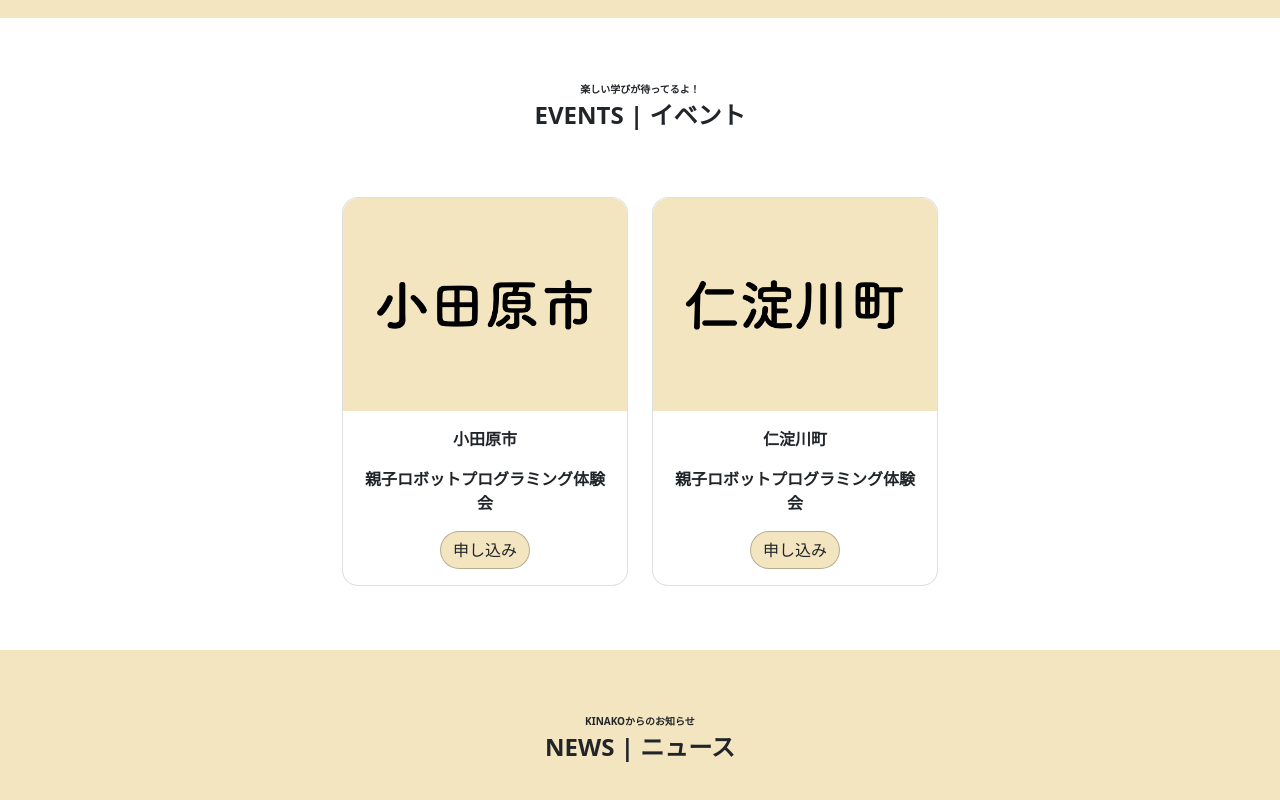
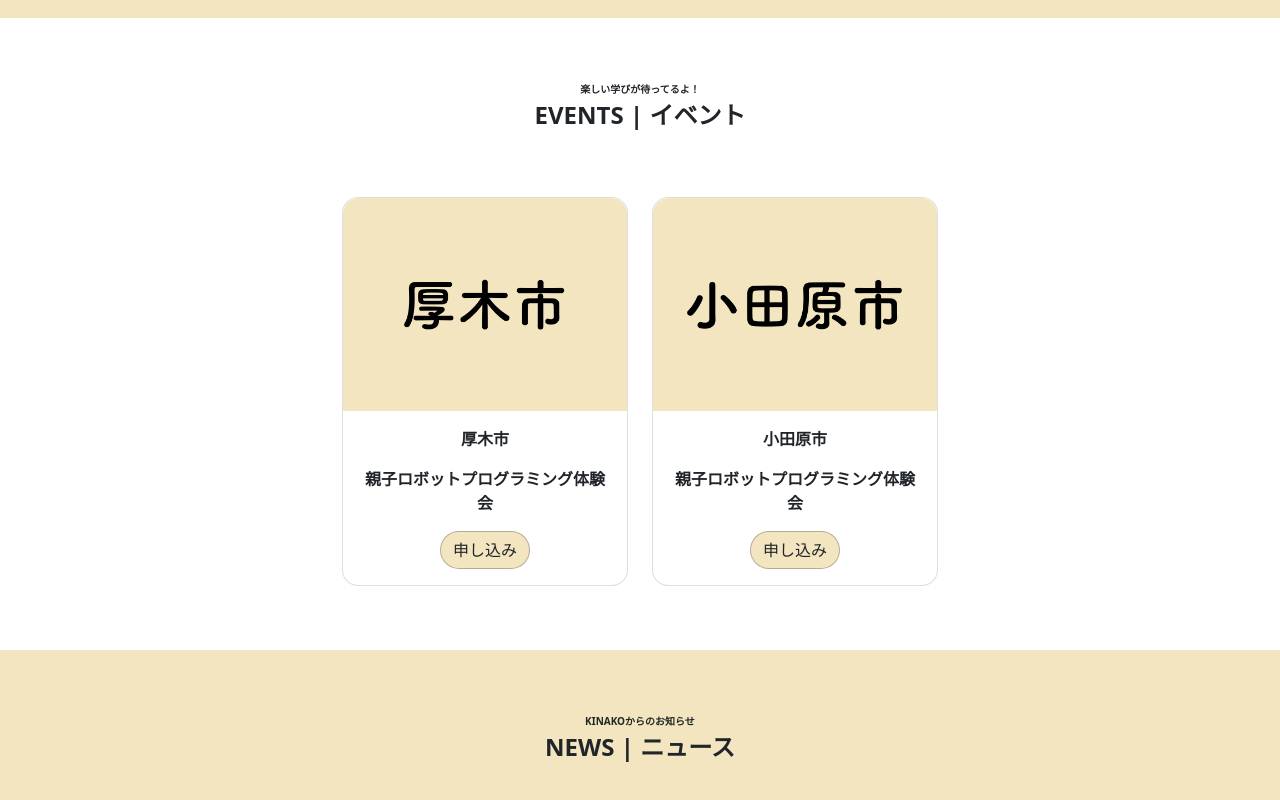
Before and after one commit to kinako-kinako/WebSite, a plain HTML site: page index.html in a window 1280 px wide. Shown: the part 582-1382 px from the top of the page. Drawn offline with nearby package versions, Linux system fonts and the light colour scheme.

Commit message:
add atsugi

```diff
--- a/index.html
+++ b/index.html
@@ -37,22 +37,22 @@
                 <!-- 小田原市 -->
                 <div class="col-md-3 col-12 col-sm-6">
                     <div class="card card-bottom-margin">
+                        <img src="img/atsugi.png" class="card-img-top" alt="...">
+                        <div class="card-body text-center">
+                            <p class="card-text font-bold">厚木市</p>
+                            <p class="card-text font-bold">親子ロボットプログラミング体験会</p>
+                            <a href="https://forms.gle/uvgsPSHewCYvG8VL8" class="btn rounded-pill" style="background-color: rgb(242, 229, 191); border: 1px solid rgba(0, 0, 0, 0.25);">申し込み</a>
+                        </div>
+                    </div>
+                </div>
+                <!-- 小田原 -->
+                <div class="col-md-3 col-12 col-sm-6">
+                    <div class="card card-bottom-margin">
                         <img src="img/odawara.png" class="card-img-top" alt="...">
                         <div class="card-body text-center">
                             <p class="card-text font-bold">小田原市</p>
                             <p class="card-text font-bold">親子ロボットプログラミング体験会</p>
                             <a href="https://forms.gle/uhdoKzG1W5Rcp6sy7" class="btn rounded-pill" style="background-color: rgb(242, 229, 191); border: 1px solid rgba(0, 0, 0, 0.25);">申し込み</a>
-                        </div>
-                    </div>
-                </div>
-                <!-- 仁淀川町 -->
-                <div class="col-md-3 col-12 col-sm-6">
-                    <div class="card card-bottom-margin">
-                        <img src="img/niyodo.png" class="card-img-top" alt="...">
-                        <div class="card-body text-center">
-                            <p class="card-text font-bold">仁淀川町</p>
-                            <p class="card-text font-bold">親子ロボットプログラミング体験会</p>
-                            <a href="https://forms.gle/qnGUceKCv8yiTAXd7" class="btn rounded-pill" style="background-color: rgb(242, 229, 191); border: 1px solid rgba(0, 0, 0, 0.25);">申し込み</a>
                         </div>
                     </div>
                 </div>
```
Also changed, not shown: img/atsugi.png (added).
